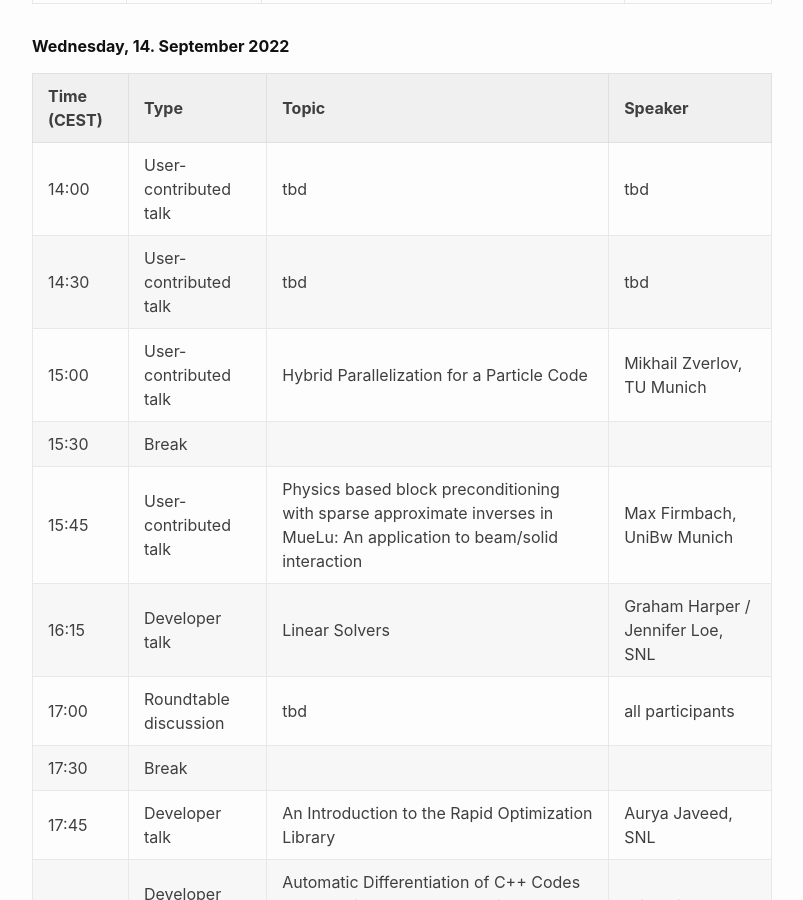
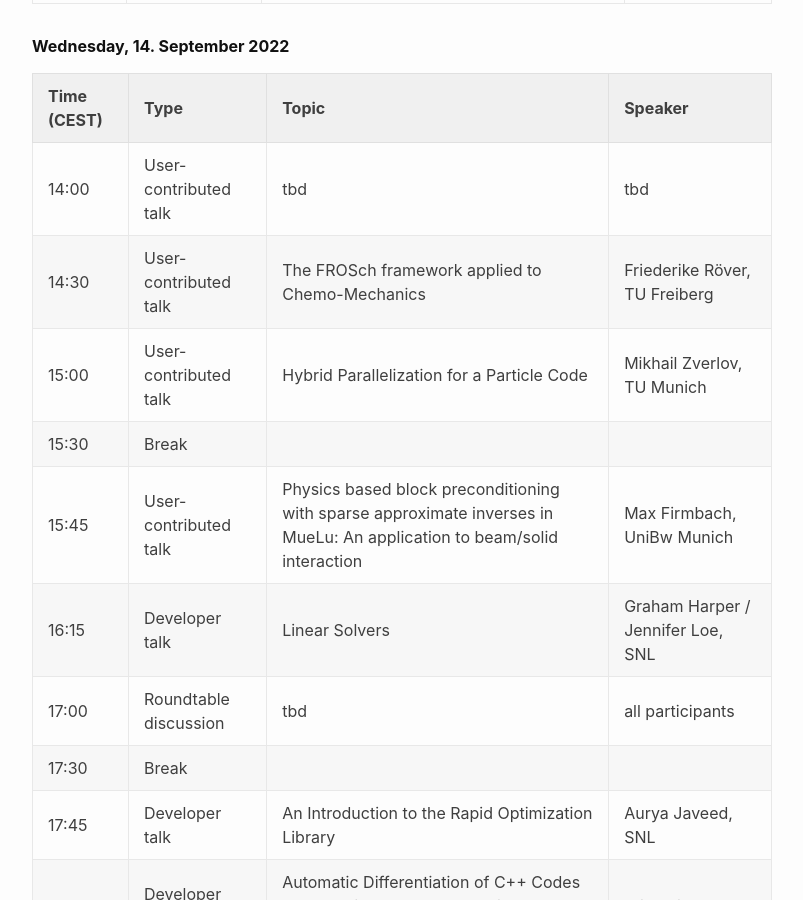
Before and after one commit to EuroTUG/eurotug.github.io, a Jekyll site: the page built from index.md, in a window 1280 px wide and 900 px high, scrolled down 3284 px. Shown: the whole window, without its empty margins (238-1041 px from the left). Built offline with Jekyll 4.4.1, drawn with Linux system fonts in a browser that asks for light colours.

Commit message:
Add talk by Friederike Röver

```diff
--- a/index.md
+++ b/index.md
@@ -102,7 +102,7 @@ Here's the tentative schedule:
 | Time (CEST) | Type | Topic | Speaker |
 | ----------- | ----------- | ----------- | ----------- |
 | 14:00 | User-contributed talk | tbd | tbd |
-| 14:30 | User-contributed talk | tbd | tbd |
+| 14:30 | User-contributed talk | The FROSch framework applied to Chemo-Mechanics | Friederike Röver, TU Freiberg |
 | 15:00 | User-contributed talk | Hybrid Parallelization for a Particle Code | Mikhail Zverlov, TU Munich |
 | 15:30 | Break | | |
 | 15:45 | User-contributed talk | Physics based block preconditioning with sparse approximate inverses in MueLu: An application to beam/solid interaction | Max Firmbach, UniBw Munich |
```
